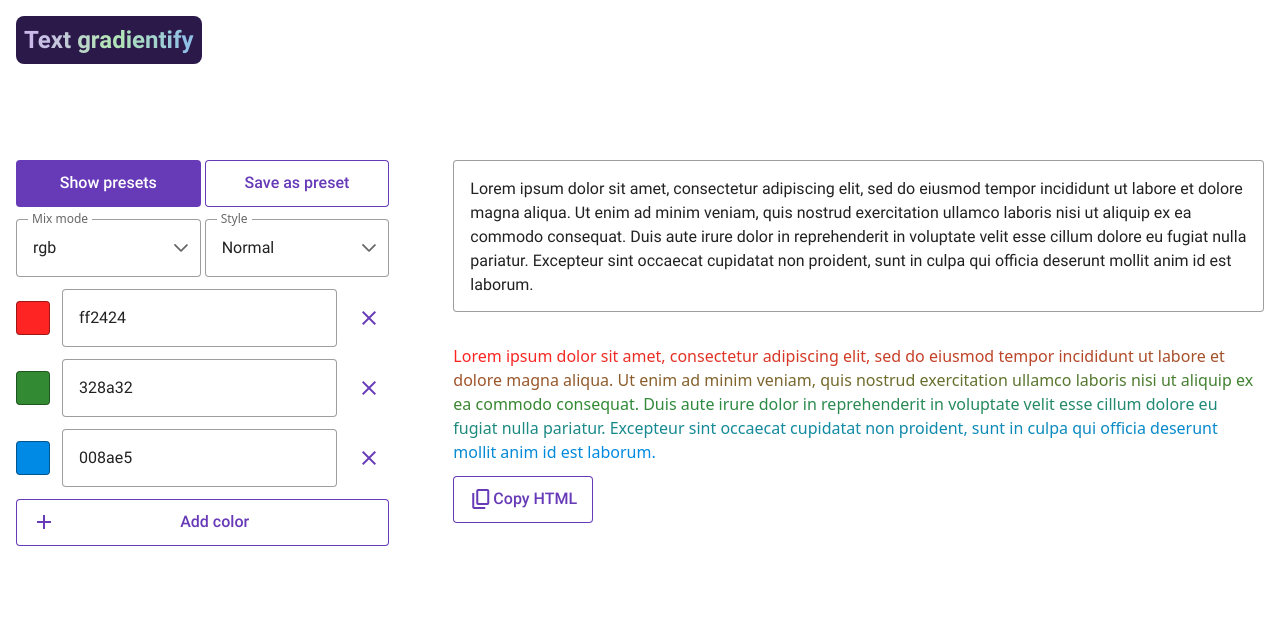
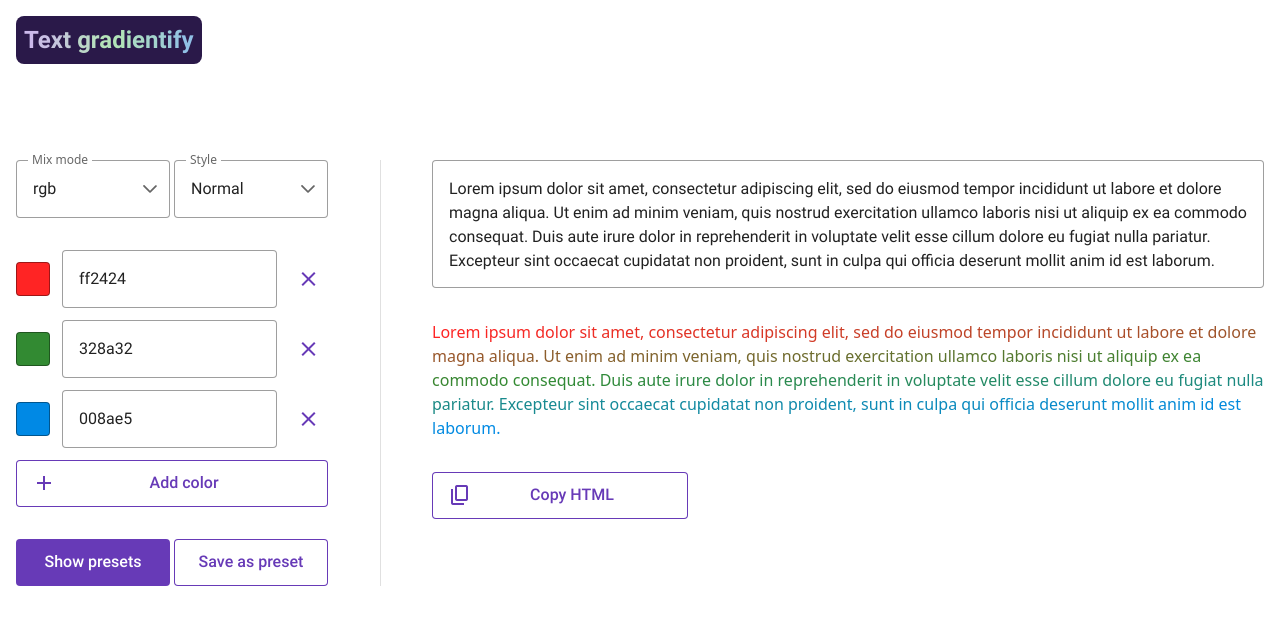
Before and after one commit to mitonik/text-gradientify, a React (Vite) app: page / in a window 1280 px wide. Shown: the top 624 px of the page. Built offline with nearby package versions, Linux system fonts and the light colour scheme.

Commit message:
feat: move elements and adjust padding

```diff
--- a/src/App.tsx
+++ b/src/App.tsx
@@ -7,6 +7,7 @@ import {
 import { Input } from "./components/input";
 import { Title } from "./components/title";
 import { Toolbar } from "primereact/toolbar";
+import { Divider } from "primereact/divider";
 
 const INITIAL_SETTINGS: Settings = {
   style: "normal",
@@ -32,12 +33,15 @@ export function App() {
   return (
     <main className="mx-auto flex max-w-screen-sm flex-col xl:max-w-screen-xl xl:gap-16">
       <Toolbar start={<Title />} />
-      <div className="grid grid-cols-1 gap-8 p-4 xl:grid-cols-3 xl:flex-row xl:gap-16">
-        <div className="col-span-1">
-          <SettingsEditor
-            settings={settings}
-            onSettingsChange={handleSettingsChange}
-          />
+      <div className="grid grid-cols-1 gap-8 p-4 xl:grid-cols-3 xl:flex-row xl:gap-0">
+        <div className="col-span-1 flex w-full">
+          <div className="flex-1">
+            <SettingsEditor
+              settings={settings}
+              onSettingsChange={handleSettingsChange}
+            />
+          </div>
+          <Divider className="hidden px-8 xl:block" layout="vertical" />
         </div>
         <div className="col-span-1 flex flex-col gap-8 xl:col-span-2">
           <Input onChange={handleTextChange} text={text} />
--- a/src/components/output/output.tsx
+++ b/src/components/output/output.tsx
@@ -89,12 +89,12 @@ export function Output(props: OutputProps) {
   };
 
   return (
-    <div className="flex flex-col gap-3">
+    <div className="flex flex-col gap-8">
       <Toast ref={toast} />
       <div>{gradientText}</div>
       {textWithAppliedStyle.length > 0 && (
         <Button
-          className="xl:w-fit"
+          className="xl:w-64"
           outlined
           icon={<span className="material-symbols-outlined">content_copy</span>}
           label="Copy HTML"
--- a/src/components/settings-editor/settings-editor.tsx
+++ b/src/components/settings-editor/settings-editor.tsx
@@ -81,7 +81,7 @@ export function SettingsEditor(props: SettingsEditorProps) {
   });
 
   return (
-    <div className="flex flex-col gap-3">
+    <div>
       <ConfirmDialog
         visible={dialogVisible}
         onHide={() => setDialogVisible(false)}
@@ -119,6 +119,27 @@ export function SettingsEditor(props: SettingsEditorProps) {
           }}
         />
       </Sidebar>
+      <div className="flex flex-col gap-8">
+        <RenderOptionsChooser
+          mode={mode}
+          onModeChange={(mode) => onSettingsChange({ ...settings, mode })}
+          onStyleChange={(style) => onSettingsChange({ ...settings, style })}
+          style={style}
+        />
+        <div className="flex flex-col gap-3">
+          <div className="flex flex-col gap-3">{mappedColors}</div>
+          <Button
+            outlined
+            label="Add color"
+            icon={<span className="material-symbols-outlined">add</span>}
+            onClick={() =>
+              onSettingsChange({
+                ...settings,
+                colors: [...colors, DEFAULT_NEW_COLOR],
+              })
+            }
+          />
+        </div>
         <div className="flex gap-1">
           <Button
             style={{ width: "100%" }}
@@ -132,24 +153,7 @@ export function SettingsEditor(props: SettingsEditorProps) {
             onClick={() => setDialogVisible(true)}
           />
         </div>
-      <RenderOptionsChooser
-        mode={mode}
-        onModeChange={(mode) => onSettingsChange({ ...settings, mode })}
-        onStyleChange={(style) => onSettingsChange({ ...settings, style })}
-        style={style}
-      />
-      <div className="flex flex-col gap-3">{mappedColors}</div>
-      <Button
-        outlined
-        label="Add color"
-        icon={<span className="material-symbols-outlined">add</span>}
-        onClick={() =>
-          onSettingsChange({
-            ...settings,
-            colors: [...colors, DEFAULT_NEW_COLOR],
-          })
-        }
-      />
+      </div>
     </div>
   );
 }
```
Lines whose indentation alone changed are shown as unchanged.
